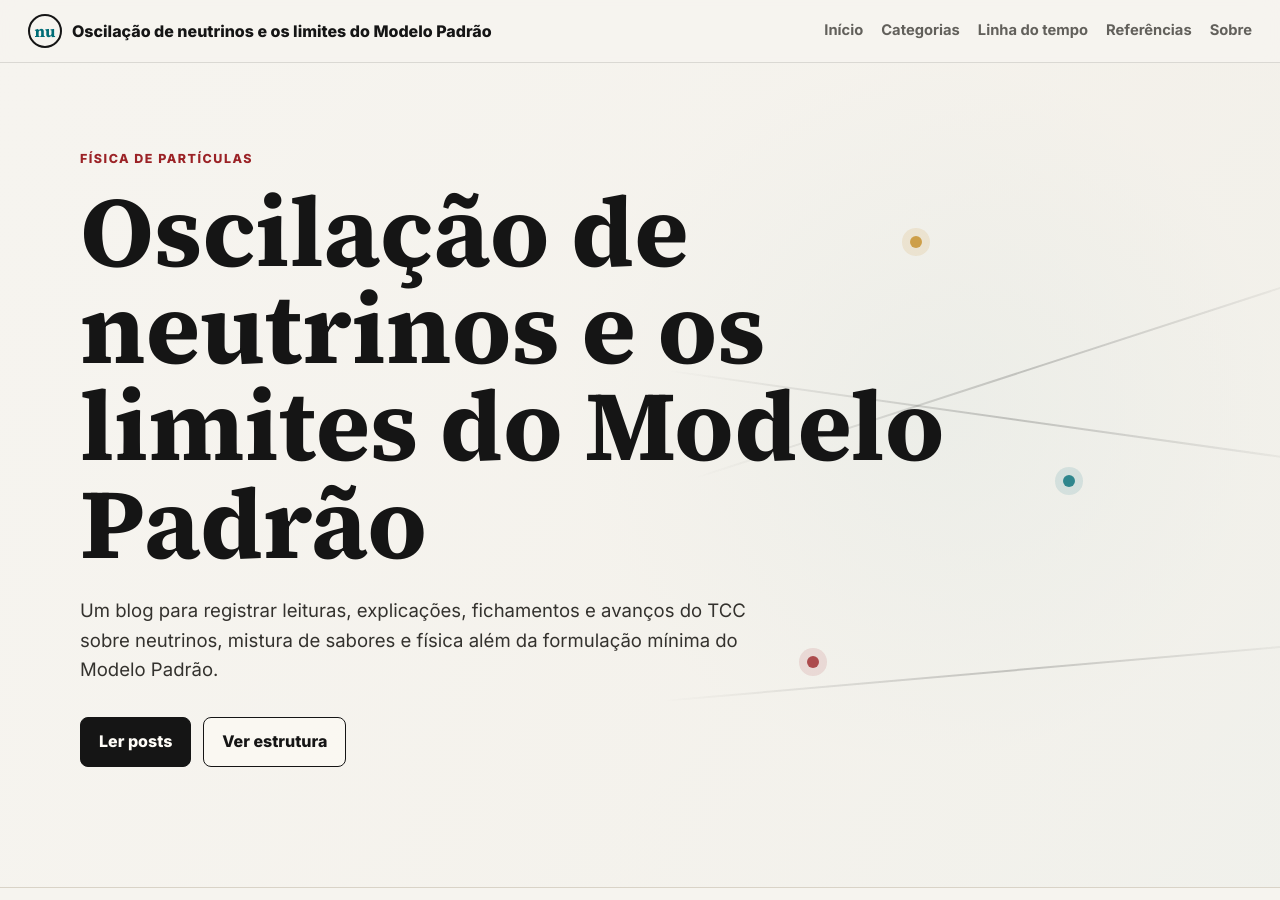
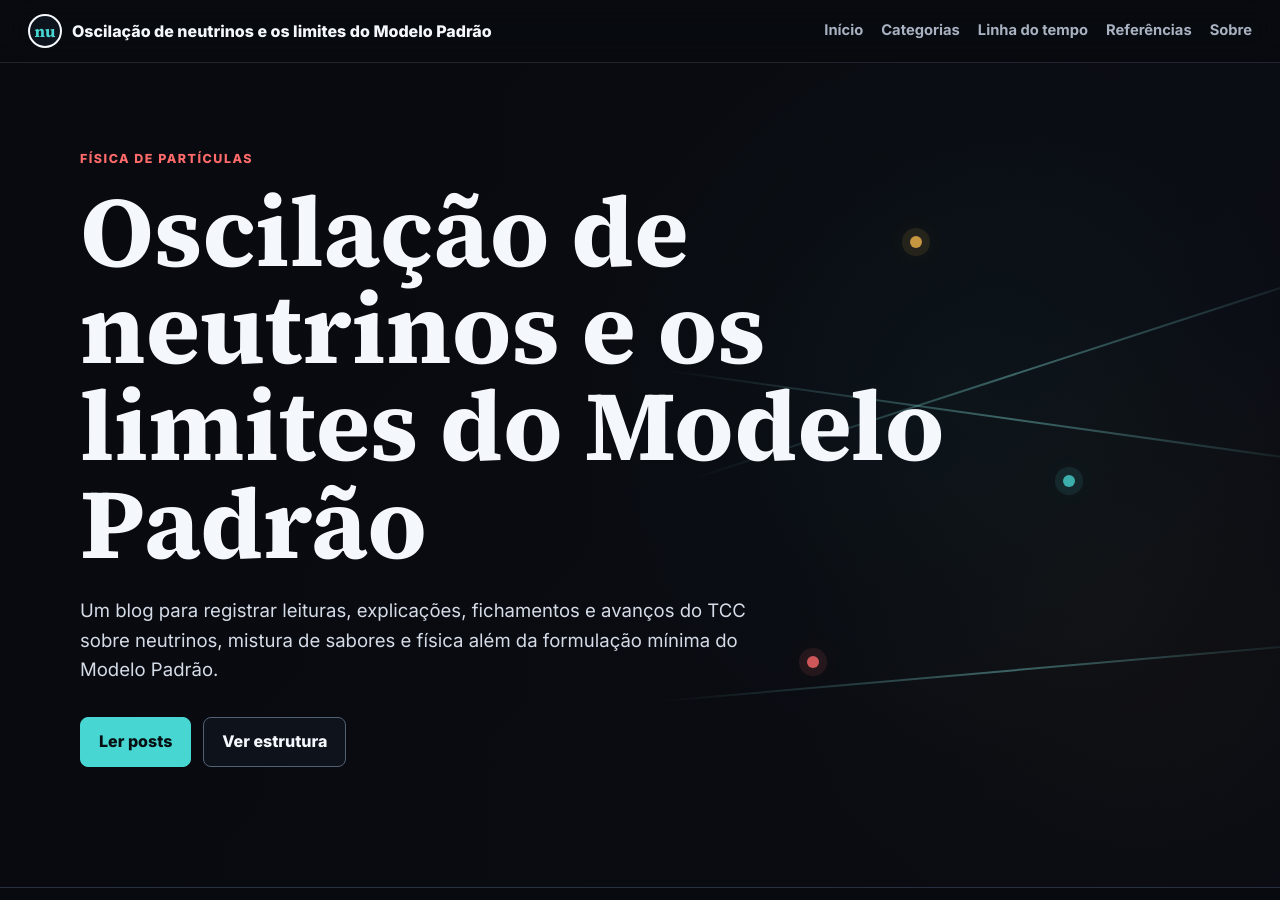
Before and after one commit to RafaelLunardi/oscilacao-neutrinos-modelo-padrao, a Jekyll site: the page built from index.md, in a window 1280 px wide and 900 px high. Built offline with Jekyll 4.4.1, drawn with Linux system fonts in a browser that asks for light colours.

Commit message:
Aplica paleta escura ao blog

```diff
--- a/assets/css/style.css
+++ b/assets/css/style.css
@@ -1,14 +1,14 @@
 :root {
-  --bg: #f6f4ef;
-  --paper: #fffdf8;
-  --ink: #151515;
-  --muted: #62605b;
-  --line: #d9d3c7;
-  --accent: #006d77;
-  --accent-2: #9b2226;
-  --gold: #c58b22;
-  --deep: #242423;
-  --code: #102a2d;
+  --bg: #080a0f;
+  --paper: #111721;
+  --ink: #f4f7fb;
+  --muted: #a8b2c1;
+  --line: #263241;
+  --accent: #48d6d2;
+  --accent-2: #ff6b6b;
+  --gold: #f5b84b;
+  --deep: #05070b;
+  --code: #9ef2e8;
   --radius: 8px;
 }
 
@@ -30,7 +30,7 @@ body {
 
 a {
   color: inherit;
-  text-decoration-color: rgba(0, 109, 119, 0.4);
+  text-decoration-color: rgba(72, 214, 210, 0.55);
   text-decoration-thickness: 2px;
   text-underline-offset: 0.18em;
 }
@@ -57,8 +57,8 @@ a:hover {
   align-items: center;
   justify-content: space-between;
   padding: 14px 28px;
-  border-bottom: 1px solid rgba(21, 21, 21, 0.12);
-  background: rgba(246, 244, 239, 0.92);
+  border-bottom: 1px solid rgba(148, 163, 184, 0.18);
+  background: rgba(8, 10, 15, 0.9);
   backdrop-filter: blur(14px);
 }
 
@@ -80,6 +80,7 @@ a:hover {
   place-items: center;
   border: 2px solid var(--ink);
   border-radius: 50%;
+  background: #0e141d;
   color: var(--accent);
   font-family: "Source Serif 4", Georgia, serif;
   font-weight: 700;
@@ -107,9 +108,10 @@ a:hover {
   overflow: hidden;
   border-bottom: 1px solid var(--line);
   background:
-    linear-gradient(90deg, rgba(246, 244, 239, 0.96), rgba(246, 244, 239, 0.74)),
-    radial-gradient(circle at 72% 42%, rgba(0, 109, 119, 0.16), transparent 34%),
-    linear-gradient(135deg, #f6f4ef 0%, #ece7dc 55%, #dfe6e0 100%);
+    linear-gradient(90deg, rgba(8, 10, 15, 0.98), rgba(8, 10, 15, 0.74)),
+    radial-gradient(circle at 74% 40%, rgba(72, 214, 210, 0.2), transparent 34%),
+    radial-gradient(circle at 86% 68%, rgba(245, 184, 75, 0.12), transparent 26%),
+    linear-gradient(135deg, #080a0f 0%, #111721 58%, #15131e 100%);
 }
 
 .hero-content {
@@ -132,7 +134,7 @@ a:hover {
 .hero p:not(.eyebrow) {
   max-width: 700px;
   margin: 24px 0 0;
-  color: #34322e;
+  color: #d5dce7;
   font-size: 1.16rem;
 }
 
@@ -165,12 +167,15 @@ a:hover {
 }
 
 .button.primary {
-  background: var(--ink);
-  color: #fffdf8;
+  background: var(--accent);
+  border-color: var(--accent);
+  color: #061012;
 }
 
 .button.secondary {
-  background: rgba(255, 253, 248, 0.5);
+  background: rgba(17, 23, 33, 0.72);
+  border-color: #526174;
+  color: var(--ink);
 }
 
 .hero-field {
@@ -184,7 +189,7 @@ a:hover {
   right: -80px;
   width: 55vw;
   height: 2px;
-  background: linear-gradient(90deg, transparent, rgba(21, 21, 21, 0.26), transparent);
+  background: linear-gradient(90deg, transparent, rgba(148, 252, 247, 0.44), transparent);
   transform-origin: right center;
 }
 
@@ -209,7 +214,7 @@ a:hover {
   height: 12px;
   border-radius: 50%;
   background: var(--gold);
-  box-shadow: 0 0 0 8px rgba(197, 139, 34, 0.16);
+  box-shadow: 0 0 0 8px rgba(245, 184, 75, 0.12), 0 0 28px rgba(245, 184, 75, 0.36);
 }
 
 .p1 {
@@ -221,14 +226,14 @@ a:hover {
   right: 16%;
   top: 50%;
   background: var(--accent);
-  box-shadow: 0 0 0 8px rgba(0, 109, 119, 0.14);
+  box-shadow: 0 0 0 8px rgba(72, 214, 210, 0.12), 0 0 28px rgba(72, 214, 210, 0.32);
 }
 
 .p3 {
   right: 36%;
   top: 72%;
   background: var(--accent-2);
-  box-shadow: 0 0 0 8px rgba(155, 34, 38, 0.14);
+  box-shadow: 0 0 0 8px rgba(255, 107, 107, 0.12), 0 0 28px rgba(255, 107, 107, 0.3);
 }
 
 .intro-grid {
@@ -243,6 +248,7 @@ a:hover {
   padding: 26px;
   border: 1px solid var(--line);
   background: var(--paper);
+  box-shadow: inset 0 1px 0 rgba(255, 255, 255, 0.03);
 }
 
 .intro-grid span {
@@ -302,6 +308,7 @@ a:hover {
   border: 1px solid var(--line);
   border-radius: var(--radius);
   background: var(--paper);
+  box-shadow: inset 0 1px 0 rgba(255, 255, 255, 0.03);
 }
 
 .post-card-meta,
@@ -335,8 +342,9 @@ a:hover {
   padding: 68px 0 46px;
   border-bottom: 1px solid var(--line);
   background:
-    linear-gradient(90deg, rgba(246, 244, 239, 0.96), rgba(246, 244, 239, 0.82)),
-    linear-gradient(135deg, rgba(0, 109, 119, 0.16), rgba(197, 139, 34, 0.14));
+    linear-gradient(90deg, rgba(8, 10, 15, 0.98), rgba(8, 10, 15, 0.84)),
+    radial-gradient(circle at 76% 34%, rgba(72, 214, 210, 0.16), transparent 30%),
+    linear-gradient(135deg, rgba(72, 214, 210, 0.12), rgba(245, 184, 75, 0.08));
 }
 
 .page-hero.compact h1,
@@ -353,12 +361,12 @@ a:hover {
 
 .post-summary {
   margin-top: 24px;
-  color: #34322e;
+  color: #d5dce7;
   font-size: 1.08rem;
 }
 
 .prose {
-  color: #23211e;
+  color: #eef3f8;
   font-family: "Source Serif 4", Georgia, serif;
   font-size: 1.16rem;
 }
@@ -380,7 +388,7 @@ a:hover {
 
 .prose p,
 .prose li {
-  color: #383530;
+  color: #d5dce7;
 }
 
 .prose blockquote {
@@ -393,7 +401,7 @@ a:hover {
 .prose code {
   padding: 0.1em 0.25em;
   border-radius: 4px;
-  background: #e8e1d5;
+  background: #162635;
   color: var(--code);
   font-family: ui-monospace, SFMono-Regular, Consolas, "Liberation Mono", monospace;
   font-size: 0.88em;
@@ -404,7 +412,8 @@ a:hover {
   padding: 18px;
   border-radius: var(--radius);
   background: var(--deep);
-  color: #fffdf8;
+  color: #f4f7fb;
+  border: 1px solid var(--line);
 }
 
 .prose pre code {
@@ -429,7 +438,7 @@ a:hover {
 }
 
 .prose th {
-  background: #ebe5d9;
+  background: #182332;
 }
 
 .site-footer {
```
